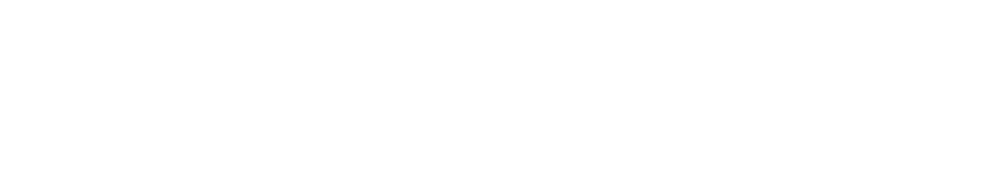
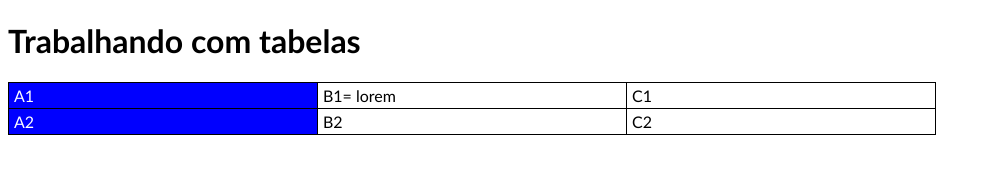
Before and after one commit to v1ctorgabr1el/html-css, a plain HTML site: page exercicios/ex-023/index.html in a window 1280 px wide. Shown: the whole page, without its empty margins (0-991 px from the left). Drawn offline with Linux system fonts and the light colour scheme.

Commit message:
trabalhando com tabelas

```diff
--- a/exercicios/ex-023/index.html
+++ b/exercicios/ex-023/index.html
@@ -1,11 +1,48 @@
 <!DOCTYPE html>
-<html lang="en">
+<html lang="pt-br">
 <head>
     <meta charset="UTF-8">
     <meta name="viewport" content="width=device-width, initial-scale=1.0">
-    <title>Document</title>
+    <title>Tabelas</title>
+    <style>
+        body{
+            font-family: 'Trebuchet MS', 'Lucida Sans Unicode', 'Lucida Grande', 'Lucida Sans', Arial, sans-serif;
+        }
+
+        table{
+            border-collapse: collapse;
+        }
+
+        td{
+          border: 1px  solid black;
+          width: 300px;
+          padding: 3px 3px 3px 5px;
+        }
+
+        .A1{
+            background-color: blue;
+            color: white;
+        }
+
+        .A2{
+            background-color: blue;
+            color: white;
+        }
+    </style>
 </head>
 <body>
-
+    <h1>Trabalhando com tabelas</h1>
+    <table>
+        <tr>
+            <td class="A1">A1</td>
+            <td>B1= lorem</td>
+            <td>C1</td>
+        </tr>
+        <tr>
+            <td class="A2">A2</td>
+            <td>B2</td>
+            <td>C2</td>
+        </tr>
+    </table>
 </body>
 </html>
```
